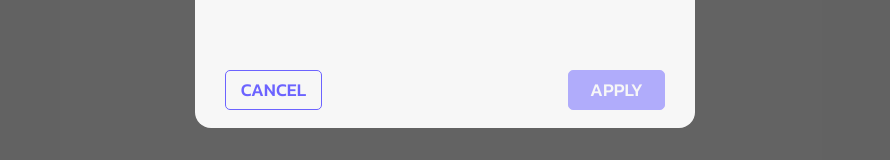
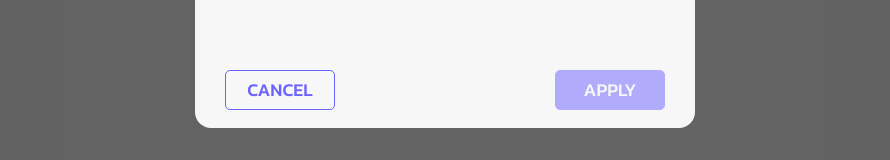
Before and after one commit to usmanow/react-todo, a React (Vite) app: page / in a window 1280 px wide. Both pictures are taken after a click on the button 955 px from the left and 735 px from the top of the page. Shown: the part 423-583 px from the top of the page, without its empty margins (195-1085 px from the left). Built offline with nearby package versions, Linux system fonts and the light colour scheme.

Commit message:
added the clear all button and animation for it, added undo functionality for clear all

```diff
--- a/src/components/App/App.jsx
+++ b/src/components/App/App.jsx
@@ -69,15 +69,25 @@ const App = () => {
     const taskToDelete = tasks[index]
     setTimeLeft(UNDO_TIME)
     setAnimationKey((prev) => prev + 1)
-    setDeletedTasksStack((prevStack) => [...prevStack, { task: taskToDelete, index }])
+    setDeletedTasksStack((prevStack) => [...prevStack, { task: taskToDelete, index, type: 'single' }])
 
     setTasks((prevTasks) => prevTasks.filter((task) => task.id !== id))
+  }
+
+  const handleClearAllTasks = () => {
+    const tasksToDelete = tasks.map((task, index) => ({ task, index }))
+    setDeletedTasksStack((prevStack) => [...prevStack, { tasks: tasksToDelete, type: 'all' }])
+    setTasks([])
+    setTimeLeft(UNDO_TIME)
+    setAnimationKey((prev) => prev + 1)
   }
 
   const handleUndo = () => {
     if (deletedTasksStack.length === 0) return
 
     const lastDeleted = deletedTasksStack[deletedTasksStack.length - 1]
+
+    if (lastDeleted.type === 'single') {
       const { task, index } = lastDeleted
 
       setTasks((prevTasks) => {
@@ -85,6 +95,14 @@ const App = () => {
         newTasks.splice(index, 0, task)
         return newTasks
       })
+
+    } else if (lastDeleted.type === 'all') {
+      setTasks((prevTasks) => {
+        const newTasks = [...prevTasks]
+        lastDeleted.tasks.forEach(({ task, index }) => newTasks.splice(index, 0, task))
+        return newTasks
+      })
+    }
 
     setDeletedTasksStack((prevStack) => prevStack.slice(0, -1))
   }
@@ -97,7 +115,7 @@ const App = () => {
 
   const handleFilterChange = (newFilter) => setFilterValue(newFilter)
 
-  const handleEditTask = (id, newText) => {
+  const editTask = (id, newText) => {
     setTasks((prevTasks) => prevTasks.map((task) =>
       task.id === id ? { ...task, text: newText } : task
     ))
@@ -105,7 +123,7 @@ const App = () => {
 
   const filteredTasks = filterAndSearchTasks(tasks, filterValue, debouncedSearchValue)
 
-  const toggleTheme = () => {
+  const handleToggleTheme = () => {
     const root = document.documentElement
     root.classList.add('theme-transition')
 
@@ -129,7 +147,7 @@ const App = () => {
         onFilterChange={handleFilterChange}
         filterOptions={filterOptions}
         theme={theme}
-        onToggleTheme={toggleTheme}
+        onToggleTheme={handleToggleTheme}
       />
 
       <main className={styles.main}>
@@ -137,7 +155,8 @@ const App = () => {
           tasks={filteredTasks}
           onToggleTask={toggleTaskCompleted}
           onDeleteTask={deleteTask}
-          onEditTask={handleEditTask}
+          onDeleteTasks={handleClearAllTasks}
+          onEditTask={editTask}
           theme={theme}
         />
       </main>
--- a/src/components/TaskList/TaskList.jsx
+++ b/src/components/TaskList/TaskList.jsx
@@ -2,20 +2,39 @@ import { AnimatePresence, motion } from 'framer-motion'
 
 import TaskItem from '../TaskItem/TaskItem'
 import EmptyState from '../EmptyState/EmptyState'
+import Button from '../../ui/Button/Button'
 
 import styles from './TaskList.module.scss'
 
-const TaskList = ({ tasks, onToggleTask, onDeleteTask, onEditTask, theme }) => {
+const TaskList = ({ tasks, onToggleTask, onDeleteTask, onEditTask, onDeleteTasks, theme }) => {
   const isEmpty = tasks.length === 0
 
   const motionProps = {
-    initial: { opacity: 1 },
+    initial: { opacity: 0 },
     animate: { opacity: 1 },
     exit: { opacity: 0 },
     transition: { duration: 0.2 }
   }
 
   return (
+    <div className={styles.taskListContainer}>
+
+      <AnimatePresence>
+        {!isEmpty && (
+          <motion.div
+            {...motionProps}
+          >
+            <Button
+              onClick={onDeleteTasks}
+              className={styles.clearButton}
+              variant="clear"
+            >
+              Clear All
+            </Button>
+          </motion.div>
+        )}
+      </AnimatePresence>
+
       <div className={styles.taskListWrapper}>
         <AnimatePresence mode="wait">
           {isEmpty ? (
@@ -25,7 +44,6 @@ const TaskList = ({ tasks, onToggleTask, onDeleteTask, onEditTask, theme }) => {
             />
           ) : (
             <motion.ul
-            key="task-list"
               className={styles.taskList}
               {...motionProps}
             >
@@ -44,6 +62,7 @@ const TaskList = ({ tasks, onToggleTask, onDeleteTask, onEditTask, theme }) => {
           )}
         </AnimatePresence>
       </div>
+    </div>
   )
 }
 
--- a/src/components/TaskList/TaskList.module.scss
+++ b/src/components/TaskList/TaskList.module.scss
@@ -1,3 +1,16 @@
+.taskListContainer {
+  display: flex;
+  flex-direction: column;
+  row-gap: 10px;
+  flex: 1 1 auto;
+  min-height: 0;
+}
+
+.clearButton {
+  flex: 0 0 auto;
+  align-self: flex-start;
+}
+
 .taskListWrapper {
   flex: 1 1 auto;
   overflow-y: auto;
--- a/src/components/UndoButton/UndoButton.module.scss
+++ b/src/components/UndoButton/UndoButton.module.scss
@@ -3,8 +3,9 @@
   align-items: center;
   justify-content: center;
   column-gap: 8px;
-  width: 123px;
+  min-width: 123px;
   height: 40px;
+  padding-inline: 6px;
   font-size: 16px;
   font-weight: 400;
   text-transform: uppercase;
--- a/src/ui/Button/Button.jsx
+++ b/src/ui/Button/Button.jsx
@@ -2,10 +2,10 @@ import { cn } from '../../utils/utils'
 
 import styles from './Button.module.scss'
 
-const Button = ({ children, onClick, variant, type, disabled }) => {
+const Button = ({ children, onClick, variant, type, disabled, className }) => {
   return (
     <button
-      className={cn(styles.button, variant && styles[`button--${variant}`])}
+      className={cn(styles.button, className, variant && styles[`button--${variant}`])}
       type={type}
       onClick={onClick}
       disabled={disabled}
--- a/src/ui/Button/Button.module.scss
+++ b/src/ui/Button/Button.module.scss
@@ -1,5 +1,9 @@
 .button {
-  width: 97px;
+  display: flex;
+  align-items: center;
+  justify-content: center;
+  padding-inline: 20px;
+  min-width: 110px;
   height: 40px;
   font-size: 18px;
   text-transform: uppercase;
@@ -8,7 +12,8 @@
   transition:
     color var(--transition),
     background-color var(--transition),
-    border var(--transition);
+    border var(--transition),
+    box-shadow var(--transition);
 
   &:disabled {
     cursor: not-allowed;
@@ -34,4 +39,14 @@
       background-color: var(--color-accent);
     }
   }
+
+  &--clear {
+    color: var(--color-light);
+    background-color: var(--color-accent);
+
+    &:hover {
+      background-color: var(--color-accent-dark);
+      box-shadow: var(--shadow);
+    }
+  }
 }
```
Lines whose indentation alone changed are shown as unchanged.
